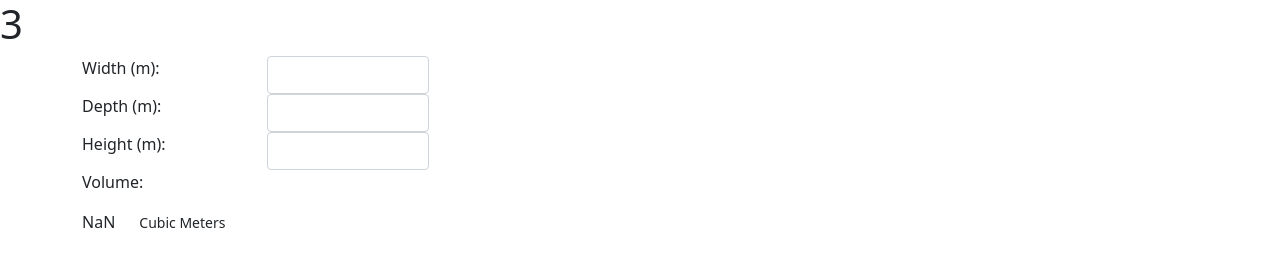
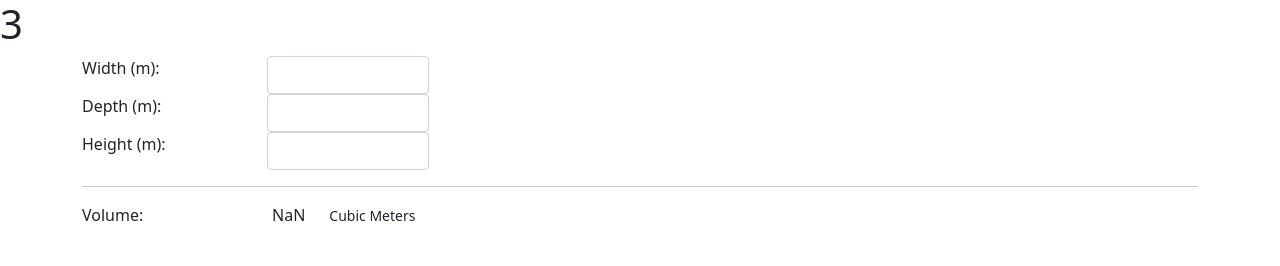
Before and after one commit to garridosrepos/lexiconlabbar, a website: page Lab 7/3/index.html in a window 1280 px wide. Drawn offline with nearby package versions, Linux system fonts and the light colour scheme.

Commit message:
LEXICON-7 Fixar några fel

```diff
--- a/Lab 7/3/index.html
+++ b/Lab 7/3/index.html
@@ -16,28 +16,29 @@
 
             <div class="input-group row">
                 <label class="input-label col-sm-2 col-md-2 col-lg-2" for="cube-width">Width (m):</label>
-                <div class="col-sm-2 col-md-2">
+                <div class="col-sm-3 col-md-2">
                     <input onchange="updateVolume()" class="form-control" id="cube-width" step="0.1" type="number">
                 </div>
             </div>
 
             <div class="input-group row">
                 <label class="input-label col-sm-2 col-md-2 col-lg-2" for="cube-depth">Depth (m):</label>
-                <div class="col-md-2 col-sm-2">
-                    <input onchange="updateVolume()" class="form-control col-sm-2" id="cube-depth" step="0.1" type="number" >
+                <div class="col-sm-3 col-md-2">
+                    <input onchange="updateVolume()" class="form-control " id="cube-depth" step="0.1" type="number">
                 </div>
             </div>
 
             <div class="input-group row ">
                 <label class="input-label col-sm-2 col-md-2 col-lg-2" for="cube-depth">Height (m):</label>
-                <div class="col-sm-1 col-md-2">
-                    <input onchange="updateVolume()" class="form-control col-sm-2 col-md-2 col-lg-2" id="cube-height" step="0.1" type="number">
+                <div class="col-sm-3 col-md-2">
+                    <input onchange="updateVolume()" class="form-control" id="cube-height" step="0.1" type="number">
                 </div>
             </div>
+        <hr>
         <div class="row">
-            <p class="result-vol">Volume:</p>
-            <div class="col-sm-2 col-md-1 col-lg-1" id="result"></div>
-            <div class="col-sm-2"><small>Cubic Meters</small></div>
+            <p class="result col-sm-2">Volume:</p>
+            <div class="col-sm-2 col-md-3 col-lg-2" id="result"></div>
+            <div class="col-sm-3"><small>Cubic Meters</small></div>
         </div>
 
 
--- a/Lab 7/3/script.js
+++ b/Lab 7/3/script.js
@@ -15,26 +15,12 @@ let volume = function () {
     let d = parseFloat(depth.value);
 
     var value = h * d * w;
-    var volumeValue = Math.fround(value);
-
-    console.log("Calculated volume-value: "+ volumeValue);
-
-    if(parseFloat(width.value) < 0 || parseFloat(height.value) < 0 ||parseFloat(depth.value)< 0){
-        volumeValue = volumeValue * -1;
-    }
-    return volumeValue;
-
+    console.log("Calculated volume-value: "+ value);
+    return value;
 }
 
-
-
 let updateVolume = function () {
-    console.log(this.id + ": " + this.value);
-    let vol = volume();
-    result.innerHTML = vol;
-    volResult.innerHTML = vol;
-    /*console.log(this);*/
-
+    result.innerHTML = volume();
 }
 
 updateVolume();
```
